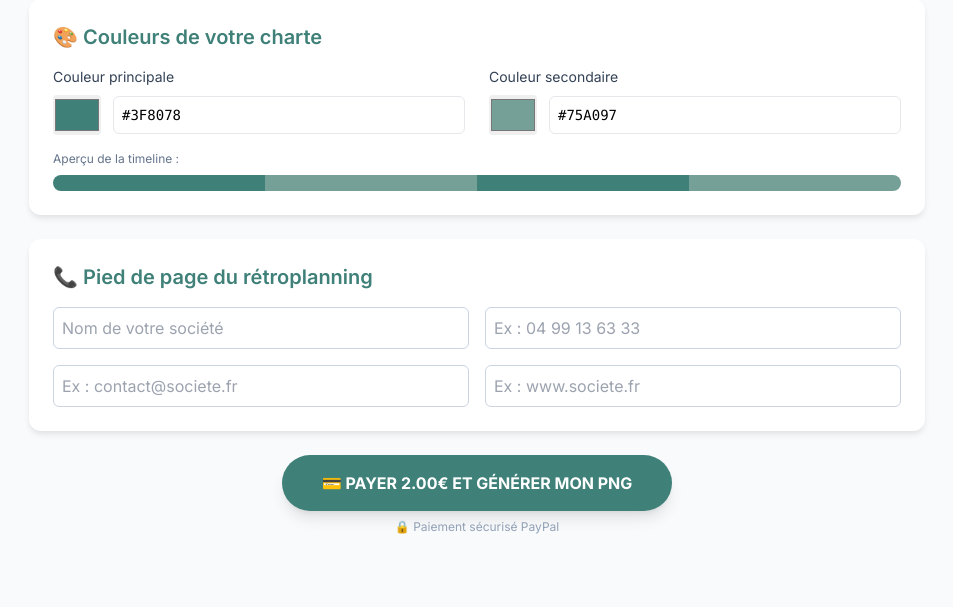
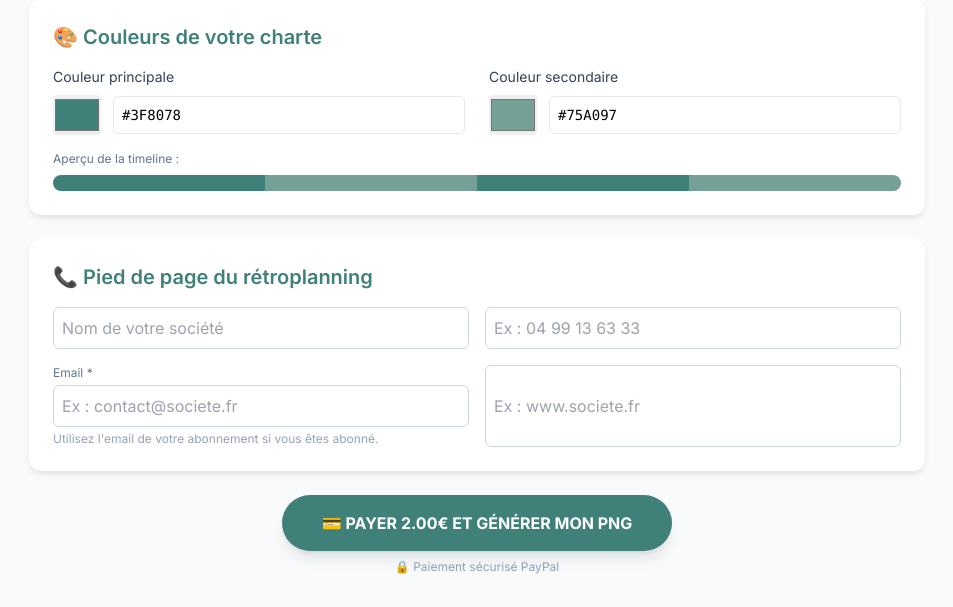
Before and after one commit to Omnipub/Retroplanning, a Flask app: page /formulaire in a window 1280 px wide. Shown: the part 709-1316 px from the top of the page, without its empty margins (163-1116 px from the left). Before the commit the page ends 1243 px from the top, so only its background shows below. Run offline with Flask 3, Linux system fonts and the light colour scheme; parts of the project's set-up code (start-up, migrations or seed data) failed here and were passed over; some libraries are stand-ins or nearby versions.

Commit message:
Rendre le champ email obligatoire avec texte d'aide abonnement

```diff
--- a/templates/index.html
+++ b/templates/index.html
@@ -145,8 +145,12 @@
                            class="block w-full rounded-md border-slate-300 border p-2">
                     <input type="text" name="phone" placeholder="Ex : 04 99 13 63 33"
                            class="block w-full rounded-md border-slate-300 border p-2">
-                    <input type="email" name="email" placeholder="Ex : contact@societe.fr"
-                           class="block w-full rounded-md border-slate-300 border p-2">
+                    <div>
+                        <label class="block text-xs font-medium text-slate-500">Email *</label>
+                        <input type="email" name="email" required placeholder="Ex : contact@societe.fr"
+                               class="mt-1 block w-full rounded-md border-slate-300 border p-2">
+                        <p class="text-xs text-slate-400 mt-1">Utilisez l'email de votre abonnement si vous êtes abonné.</p>
+                    </div>
                     <input type="text" name="web" placeholder="Ex : www.societe.fr"
                            class="block w-full rounded-md border-slate-300 border p-2">
                 </div>
```
